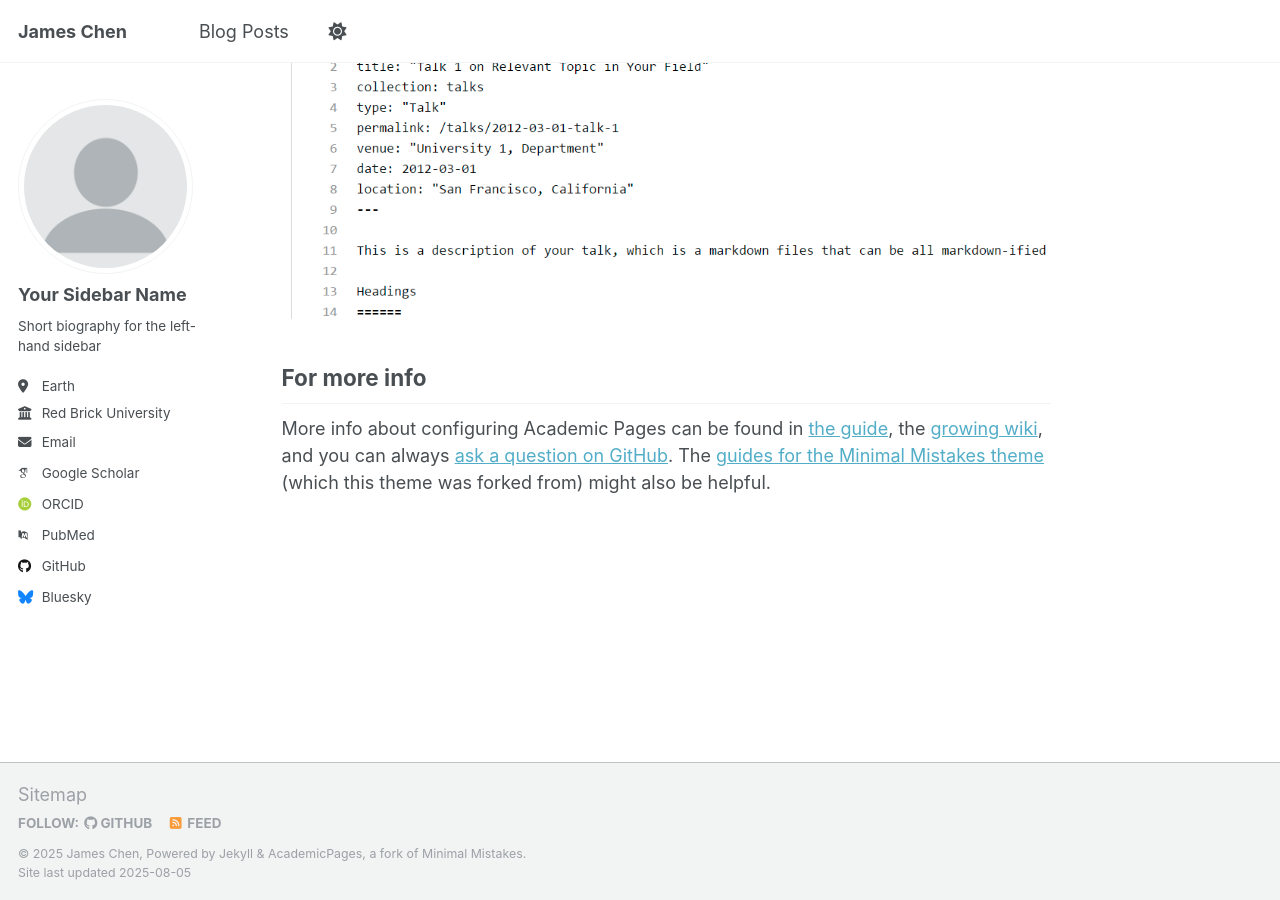
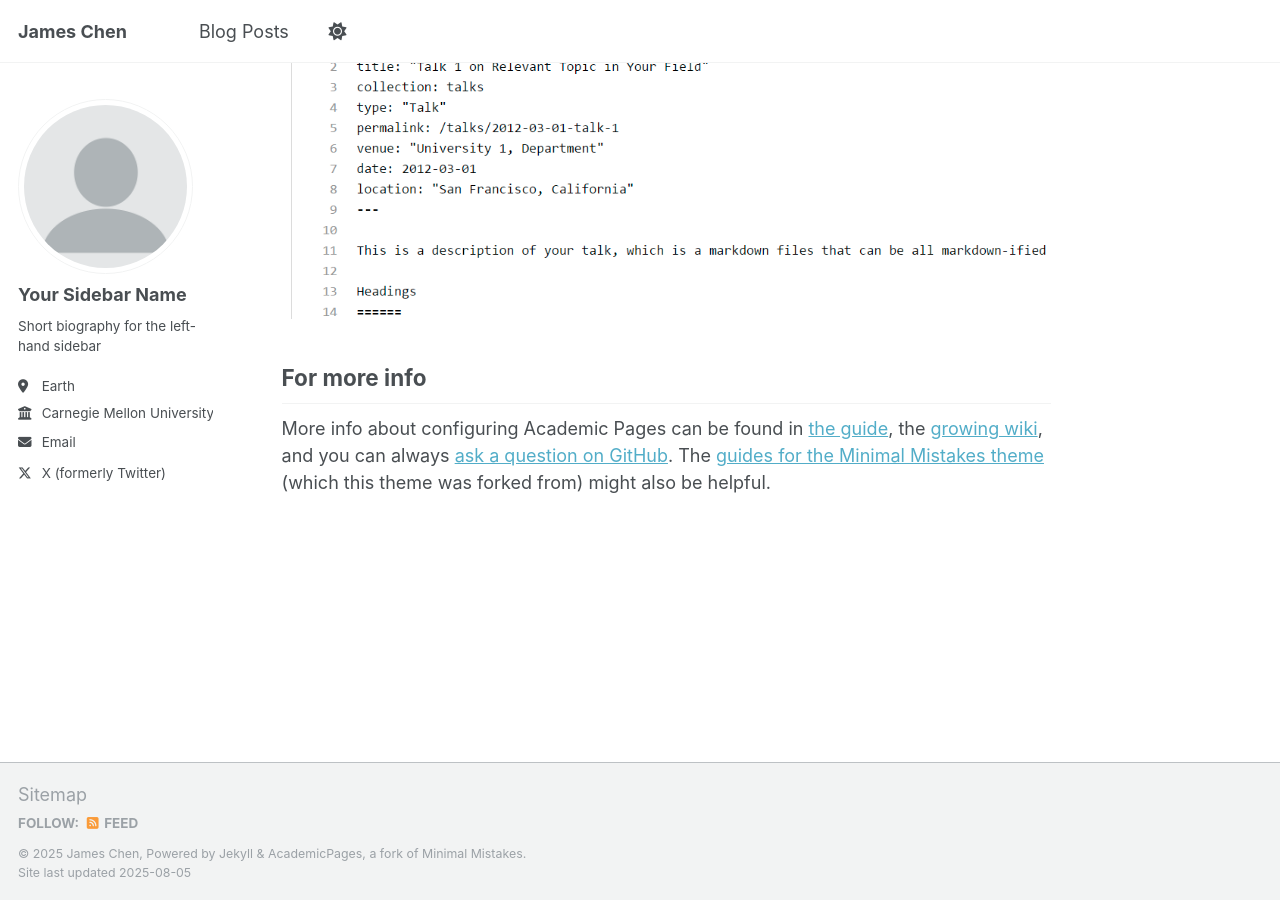
Before and after one commit to jchencxh/jchencxh.github.io, a Jekyll site: the page built from _pages/about.md, in a window 1280 px wide and 900 px high, scrolled down 2880 px. Built offline with Jekyll 4.4.1, drawn with Linux system fonts in a browser that asks for light colours; some web fonts are replaced; a script that is not in the unit is left out.

Commit message:
removed stuff

```diff
--- a/_config.yml
+++ b/_config.yml
@@ -27,19 +27,19 @@ author:
   pronouns         : # example: "she/her"
   bio              : "Short biography for the left-hand sidebar"
   location         : "Earth"
-  employer         : "Red Brick University"
+  employer         : "Carnegie Mellon University"
   uri              : # URL
   email            : "none@example.org"
 
   # Academic websites
   academia         : # URL
   arxiv            : # URL - Update with the correct link to your profile
-  googlescholar    : "https://scholar.google.com/citations?user=PS_CX0AAAAAJ"
+  googlescholar    : # URL
   inspire-hep      : # URL
   impactstory      : # URL
-  orcid            : "http://orcid.org/yourorcidurl"
+  orcid            : # URL
   semantic         : # URL
-  pubmed           : "https://www.ncbi.nlm.nih.gov/pubmed/?term=john+snow"
+  pubmed           : # URL
   researchgate     : # URL
   scopus           : # URL
 
@@ -47,13 +47,13 @@ author:
   bitbucket        : # Username - Update with your username on the site
   codepen          : # Username
   dribbble         : # Username
-  github           : "academicpages"
+  github           : # Username
   kaggle           : # Username
   stackoverflow    : # User number or user number and name (i.e., use "1" or "1/jeff-atwood")
 
   # Social media
   artstation       : # Username
-  bluesky          : "bsky.app" # Replace this with you Bluesky username
+  bluesky          : # Username
   facebook         : # Username
   flickr           : # Username
   foursquare       : # Username
@@ -70,7 +70,7 @@ author:
   steam            : # Username
   telegram         : # URL
   tumblr           : # Username
-  twitter          : # Username for X / Twitter
+  twitter          : "jchencxh" # Username for X / Twitter
   vine             : # Username
   weibo            : # Username
   wikipedia        : # Username
```
